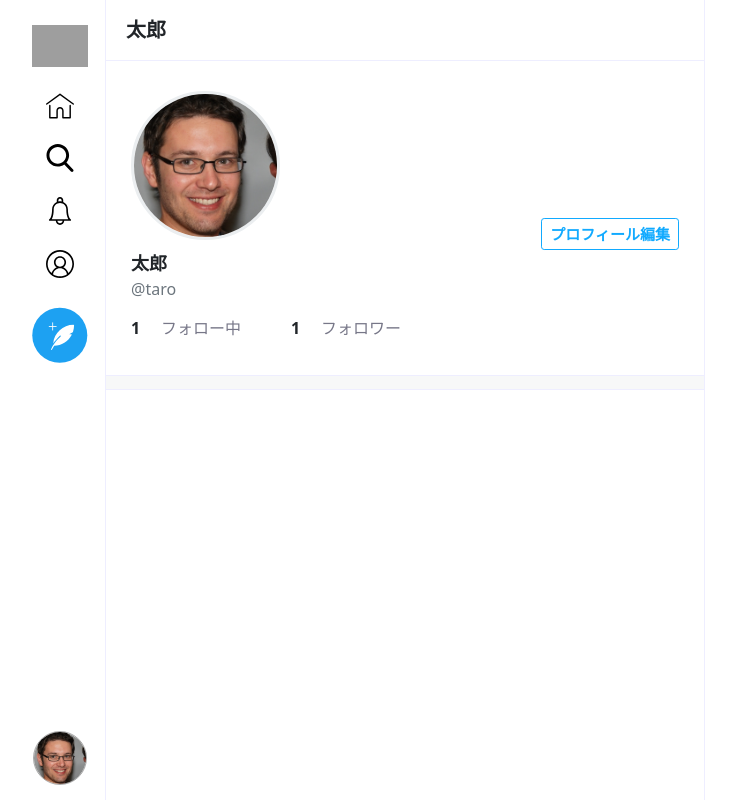
After one commit to knk-ayumi-Ste/TwitterClone, a PHP site: page /TwitterClone/profile.php in a window 1280 px wide. The commit adds this page. Shown: the whole page, without its empty margins (280-1016 px from the left). Run offline with PHP 8.4, Linux system fonts and the light colour scheme; some libraries are stand-ins or nearby versions; grey boxes are pictures that could not be loaded.

Commit message:
ユーザー画面

```diff
--- a/Views/css/style.css
+++ b/Views/css/style.css
@@ -48,6 +48,15 @@ html{
 
 .btn:hover {
     color: #fff;
+}
+
+.btn-reverse{
+    background-color: #fff;
+    color: #1af;
+    border: 1px solid #1af;
+}
+.btn-reverse:hover{
+    color: #1af;
 }
 
 a {
@@ -297,3 +306,52 @@ body.signup{
     border-color: #1af;
     color: #fff;
 }
+
+/*
+ユーザー
+****/
+.profile .profile-area{
+    padding: 25px;
+}
+.profile .profile-area .top{
+    display: flex;
+    justify-content: space-between;
+    align-items: flex-end;
+}
+.profile .profile-area .top .user{
+    width: 30%;
+    padding: 5px 15px 10px 0;
+}
+.profile .profile-area .top .user img{
+    width: 100%;
+    border-radius: 50%;
+    border: 3px solid rgb(235,238,240);
+}
+.profile .profile-area .top .button{
+    margin-bottom: 20px;
+}
+.profile .profile-area .name{
+    font-size: 18px;
+    font-weight: bold;
+}
+.profile .profile-area .follow-follower{
+    display: flex;
+    padding: 15px 0 10px 0;
+}
+.profile .profile-area .follow-follower .follow-count{
+    width: 30px;
+    font-size: 16px;
+    font-weight: bold;
+}
+.profile .profile-area .follow-follower .follow-text{
+    width: 100px;
+    font-size: 16px;
+    margin-right: 30px;
+    color: #778;
+}
+
+.profile .profile-area .top .modal-dialog .modal-content .modal-headder{
+    display: flex;
+    justify-content: space-between;
+    border-bottom: 1px solid #eef;
+}
--- /dev/null
+++ b/Views/profile.php
@@ -0,0 +1,121 @@
+<!DOCTYPE html>
+<html lang="ja">
+
+<head>
+    <meta charset="UTF-8">
+    <meta http-equiv="X-UA-Compatible" content="IE=edge">
+    <meta name="viewport" content="width=device-width, initial-scale=1.0">
+    <link rel="icon" href="../Views/img/logo-twitterblue.svg">
+    <!-- Bootstrap CSS -->
+    <link href="https://cdn.jsdelivr.net/npm/bootstrap@5.0.0-beta1/dist/css/bootstrap.min.css" rel="stylesheet" integrity="sha384-giJF6kkoqNQ00vy+HMDP7azOuL0xtbfIcaT9wjKHr8RbDVddVHyTfAAsrekwKmP1" crossorigin="anonymous">
+    <link href="../Views/css/style.css" rel="stylesheet">
+    <!-- JS -->
+    <script src="https://code.jquery.com/jquery-3.6.0.js" integrity="sha256-H+K7U5CnXl1h5ywQfKtSj8PCmoN9aaq30gDh27Xc0jk=" crossorigin="anonymous" defer></script>
+    <!-- JavaScript Bundle with Popper -->
+    <script src="https://cdn.jsdelivr.net/npm/bootstrap@5.0.0-beta1/dist/js/bootstrap.bundle.min.js" integrity="sha384-ygbV9kiqUc6oa4msXn9868pTtWMgiQaeYH7/t7LECLbyPA2x65Kgf80OJFdroafW" crossorigin="anonymous" defer></script>
+    <!-- いいね！JS -->
+    <script src="<?php echo HOME_URL; ?>Views/js/likes.js" defer></script>
+
+    <title>プロフィール画面 / Twitterクローン</title>
+    <meta name="description" content="プロフィール画面です">
+</head>
+
+<body class="home profile text-center">
+    <div class="container">
+        <div class="side">
+            <div class="side-inner">
+                <ul class="nav flex-column">
+                    <li class="nav-item"><a href="home.php" class="nav-link"><img src="../Views/img/logo-twitterblue.svg" alt="" class="icon"></a></li>
+                    <li class="nav-item"><a href="home.php" class="nav-link"><img src="../Views/img/icon-home.svg" alt=""></a></li>
+                    <li class="nav-item"><a href="search.php" class="nav-link"><img src="../Views/img/icon-search.svg" alt=""></a></li>
+                    <li class="nav-item"><a href="notification.php" class="nav-link"><img src="../Views/img/icon-notification.svg" alt=""></a></li>
+                    <li class="nav-item"><a href="profile.php" class="nav-link"><img src="../Views/img/icon-profile.svg" alt=""></a></li>
+                    <li class="nav-item"><a href="post.php" class="nav-link"><img src="../Views/img/icon-post-tweet-twitterblue.svg" alt="" class="post-tweet"></a></li>
+                    <li class="nav-item my-icon"><img src="../Views/img_uploaded/user/sample-person.jpg" alt="" class="js-popover"
+                    data-bs-container="body" data-bs toggle="popover" data-bs-placement="right" data-bs-html="true"
+                    data-bs-content="<a href='profile.php'>プロフィール</a><br><a href='sign-out.php'>ログアウト</a>"
+                    ></li>
+                </ul>
+            </div>
+        </div>
+        <div class="main">
+            <div class="main-header">
+                <h1>太郎</h1>
+            </div>
+
+            <!-- プロフィールエリア -->
+            <div class="profile-area">
+                <div class="top">
+                    <div class="user"><img src="../Views/img_uploaded/user/sample-person.jpg" alt=""></div>
+
+                    <?php if(isset($_GET['user_id'])) : ?>
+                        <!-- 相手のページ -->
+                        <?php if(isset($_GET['case'])): ?>
+                            <button class="btn btn-sm">フォローを外す</button>
+                        <?php else :?>
+                            <button class="btn btn-reverse">フォローする</button>
+                        <?php endif; ?>
+                    <?php else : ?>
+                        <!-- 自分のページ -->
+                    <button class="btn btn-reverse btn-sm" data-bs-toggle="modal" data-bs-target="#js-modal">プロフィール編集</button>
+                    <?php endif; ?>
+
+                    <div class="modal fade" id="js-modal" tabindex="-1" aria-hidden="true">
+                        <div class="modal-dialog">
+                            <div class="modal-content">
+                                <form action="profile.php" method="post" enctype="multipart/form-data">
+                                    <div class="modal-headder">
+                                        <h5 class="modal-title">プロフィールを編集</h5>
+                                        <button class="btn-close" type="button" data-bs-dismiss="modal" aria-label="Close"></button>
+                                    </div>
+                                    <div class="modal-body">
+                                        <div class="user">
+                                            <img src="../Views/img_uploaded/user/sample-person.jpg" alt="">
+                                        </div>
+                                        <div class="mb-3">
+                                            <label for="" class="mb-1">プロフィール写真</label>
+                                            <input type="file" class="form-control form-control-sm" name="image">
+                                        </div>
+
+                                        <input type="text" class="form-control mb-4" name="nickname" value="太郎" placeholder="ニックネーム" maxlength="50" required>
+                                        <input type="text" class="form-control mb-4" name="name" value="taro" placeholder="ユーザー名" maxlength="50" required>
+                                        <input type="email" class="form-control mb-4" name="email" value="taro@techis.jp" placeholder="メールアドレス" maxlength="254" required>
+                                        <input type="password" class="form-control mb-4" name="password" value="" placeholder="パスワードを変更する場合ご入力ください" minlength="4" maxlength="128">
+                                    </div>
+                                    <div class="modal-footer">
+                                        <button class="btn btn-reverse" data-bs-dismiss="modal">キャンセル</button>
+                                        <button class="btn" type="submit">保存する</button>
+                                    </div>
+
+                                </form>
+                            </div>
+                        </div>
+                    </div>
+                </div>
+
+                <div class="name">太郎</div>
+                <div class="text-muted">@taro</div>
+
+
+                <div class="follow-follower">
+                    <div class="follow-count">1</div>
+                    <div class="follow-text">フォロー中</div>
+                    <div class="follow-count">1</div>
+                    <div class="follow-text">フォロワー</div>
+                </div>
+            </div>
+
+                <!-- 仕切りエリア -->
+            <div class="ditch"></div>
+
+            <!-- TODOつぶやき一覧エリア -->
+        </div>
+    </div>
+    <script>
+        document.addEventListener('DOMContentLoaded',function(){
+            $('.js-popover').popover();
+        },false);
+    </script>
+</body>
+
+</html>
--- a/Views/sign-up.php
+++ b/Views/sign-up.php
@@ -21,7 +21,7 @@
             <input type="text" class="form-control" name="nickname" placeholder="ニックネーム" maxlength="50" require autofocus>
             <input type="text" class="form-control" name="name" placeholder="ユーザー名、例)techis132" maxlength="50" require>
             <input type="email" class="form-control" name="email" placeholder="メールアドレス" maxlength="254" require>
-            <input type="password" class="form-control" name="password" placeholder="パスワード" minlength="4" maxlength="50" require>
+            <input type="password" class="form-control" name="password" placeholder="パスワード" minlength="4" maxlength="128" require>
             <button class="w-100 btn btn-lg" type="sibmit">登録する</button>
             <p class="mt-3 mb-2"><a href="sign-in.php">ログインする</a></p>
             <p class="mt-2 mb-3 text-muted">&copy; 2021</p>
```
